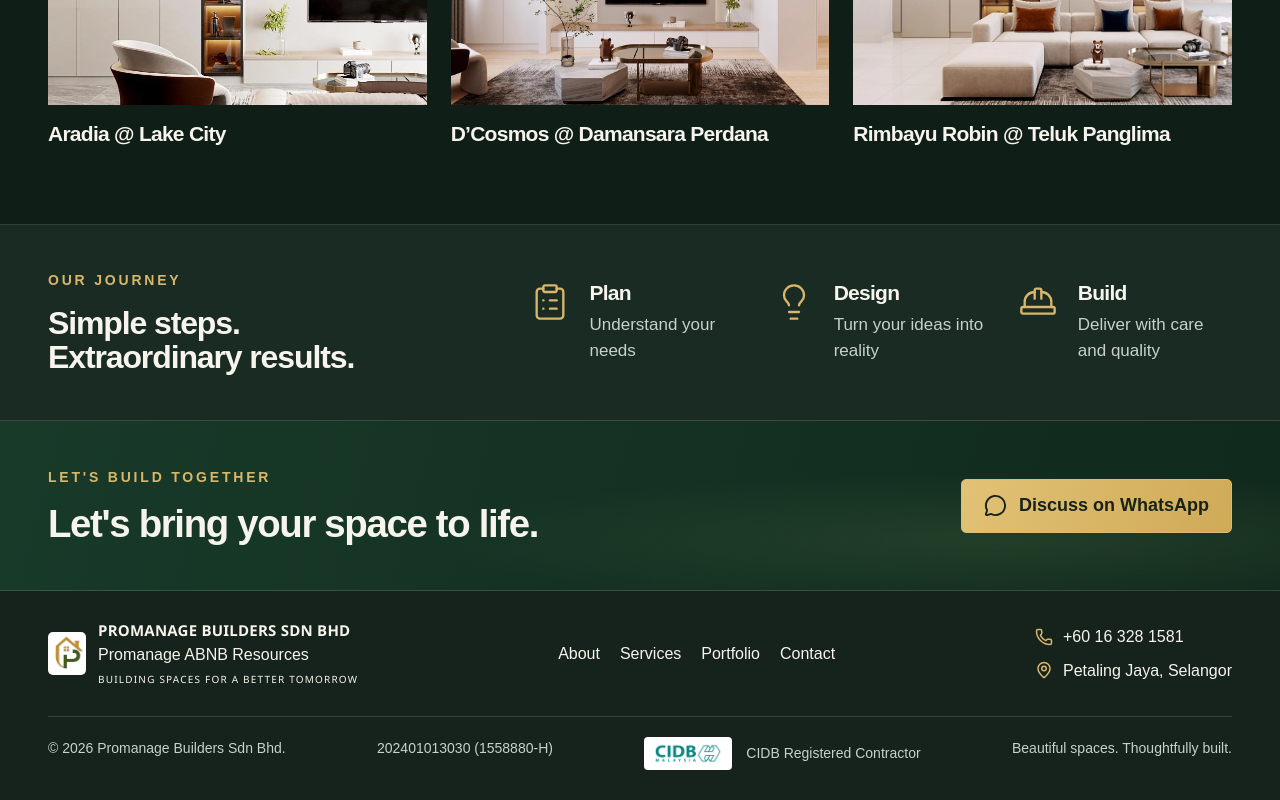
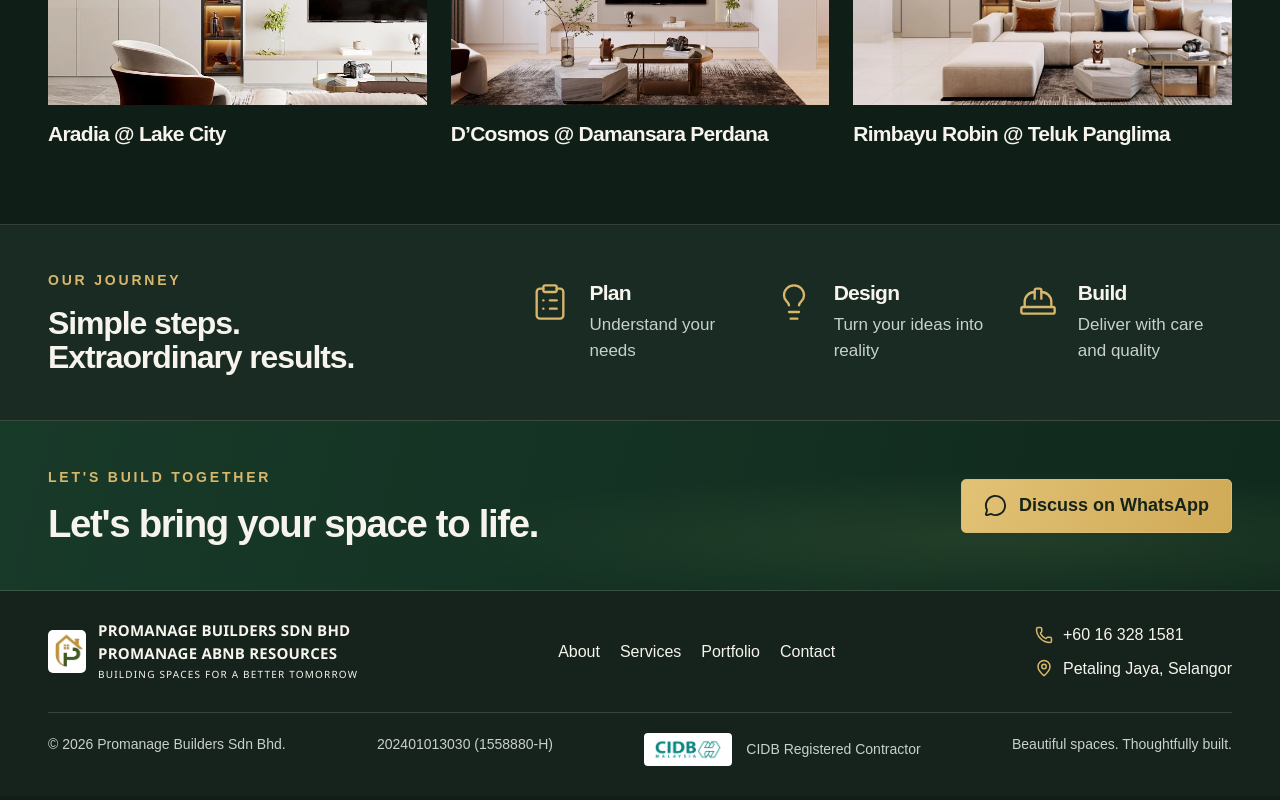
Before and after one commit to syafiqapextreasure/Promanage-Builders-Sdn-Bhd, a Next.js app: page / in a window 1280 px wide. Shown: the part 3626-4426 px from the top of the page. Built offline with nearby package versions, Linux system fonts and the light colour scheme.

Commit message:
Match both footer company names typography

```diff
--- a/app/globals.css
+++ b/app/globals.css
@@ -201,4 +201,4 @@ section[id] { scroll-margin-top:110px; }
 
 @media(min-width:1051px) { .mobile-nav { display:none; } }
 
-.brand-secondary-name { font-size:16px; font-weight:500; line-height:1.4; color:var(--ink); }
+.brand-secondary-name { text-transform:uppercase; }
--- a/components/Logo.tsx
+++ b/components/Logo.tsx
@@ -15,7 +15,7 @@ export const Logo: React.FC<LogoProps> = ({ variant = 'dark', showRegistration =
     <LogoEmblem size={size === 'sm' ? 38 : size === 'lg' ? 56 : 46} />
     <div className="brand-text">
       <span className="brand-name">PROMANAGE BUILDERS <span className="brand-suffix">SDN BHD</span></span>
-      {secondaryName && <span className="brand-secondary-name">{secondaryName}</span>}
+      {secondaryName && <span className="brand-name brand-secondary-name">{secondaryName}</span>}
       {showTagline && <span className="brand-tagline">Building spaces for a better tomorrow</span>}
       {showRegistration && <span className="brand-registration">202401013030 (1558880-H)</span>}
     </div>
```
